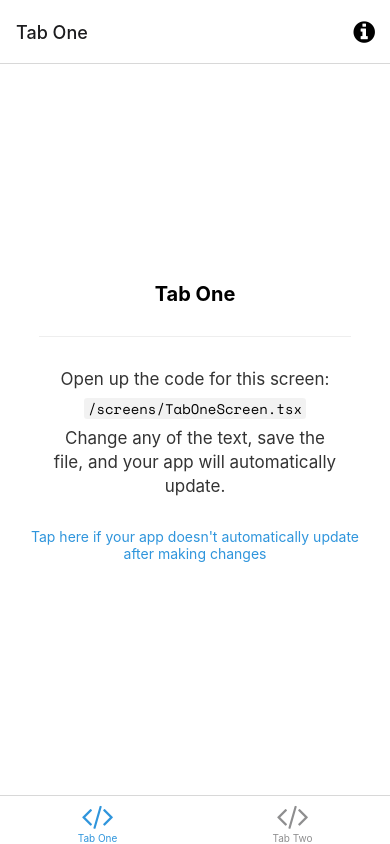
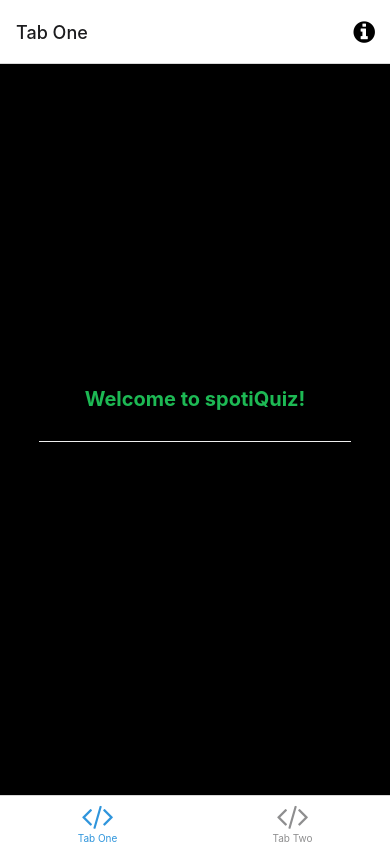
Before and after one commit to schjoth/DIMA, a React Native app: screen /TabOne in a window 390 px wide. Built offline with nearby package versions, Linux system fonts and the light colour scheme; what expo-linking would draw is missing.

Commit message:
: Small design changes

```diff
--- a/package.json
+++ b/package.json
@@ -30,7 +30,7 @@
     "react": "18.1.0",
     "react-dom": "18.1.0",
     "react-native": "0.70.5",
-    "react-native-safe-area-context": "4.4.1",
+    "react-native-safe-area-context": "^4.4.1",
     "react-native-screens": "~3.18.0",
     "react-native-web": "~0.18.9"
   },
--- a/screens/TabOneScreen.tsx
+++ b/screens/TabOneScreen.tsx
@@ -7,26 +7,30 @@
 export default function TabOneScreen({ navigation }: RootTabScreenProps<'TabOne'>) {
   return (
     <View style={styles.container}>
-      <Text style={styles.title}>Tab One</Text>
+      <Text style={styles.title}>Welcome to spotiQuiz!</Text>
       <View style={styles.separator} lightColor="#eee" darkColor="rgba(255,255,255,0.1)" />
-      <EditScreenInfo path="/screens/TabOneScreen.tsx" />
     </View>
   );
 }
+
+
 
 const styles = StyleSheet.create({
   container: {
     flex: 1,
     alignItems: 'center',
     justifyContent: 'center',
+    backgroundColor: '#000',
   },
   title: {
     fontSize: 20,
     fontWeight: 'bold',
+    color: '#1DB954',
   },
   separator: {
     marginVertical: 30,
     height: 1,
     width: '80%',
+    color: '#1DB954',
   },
 });
```
Also changed, not shown: 2 other files (tests, documents, lock files or other folders).
